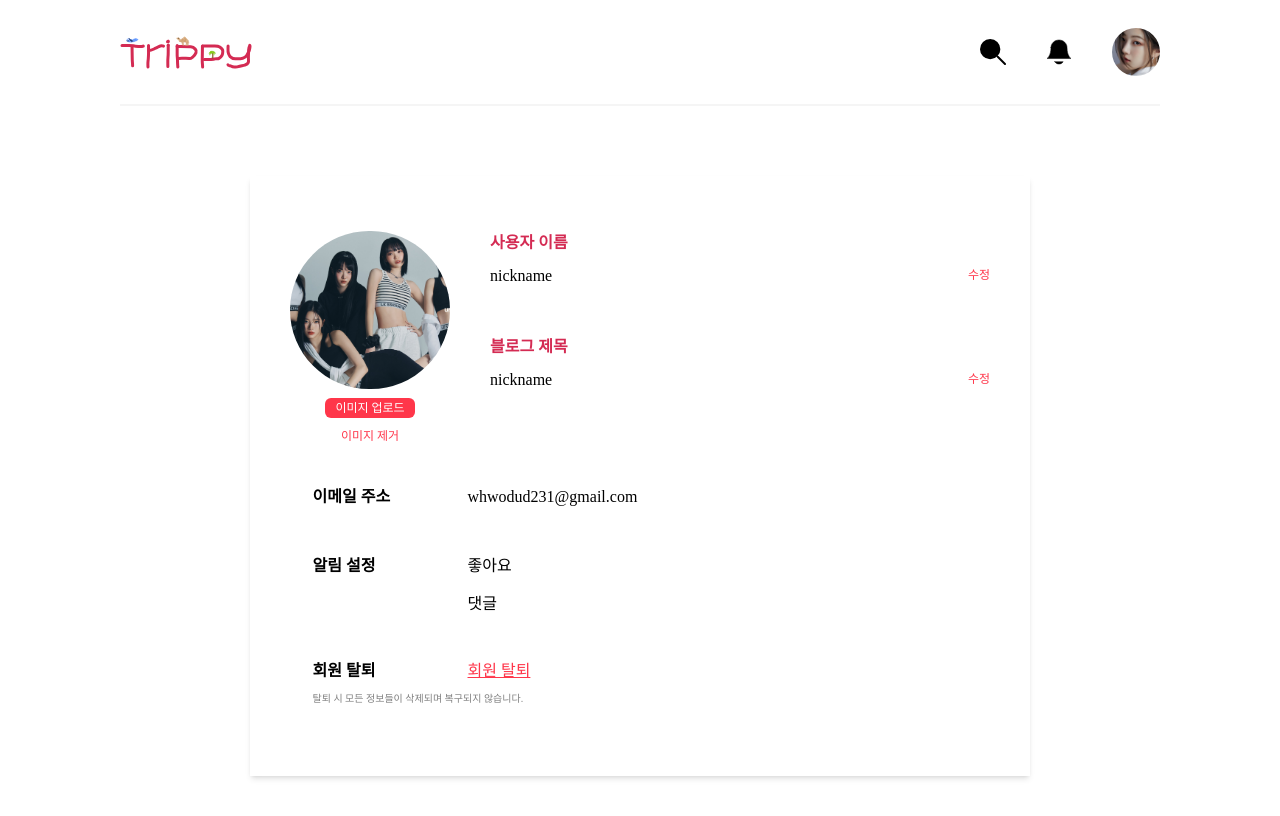
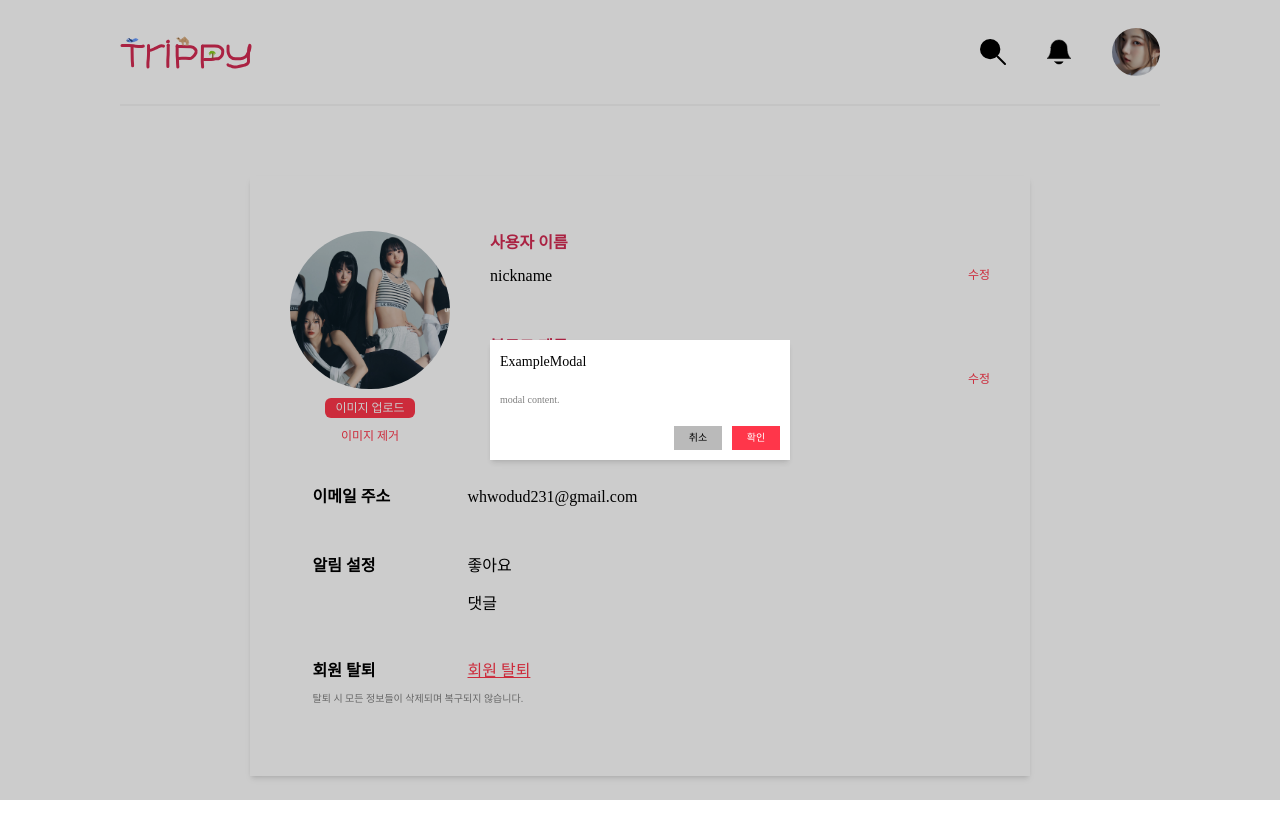
Before and after one commit to EA-Trippy/trippy-web, a Next.js app: page /setting in a window 1280 px wide. Both pictures are taken after a click on the button "회원 탈퇴". Built offline with nearby package versions, Linux system fonts and the light colour scheme.

Commit message:
모달 컴포넌트 제작 + 설정페이지-회원탈퇴 버튼과 연결해봄

```diff
--- /dev/null
+++ b/src/components/Modal.tsx
@@ -0,0 +1,40 @@
+import React from "react";
+
+interface ModalPropType {
+  modal: ModalType;
+  setModalOpen: (inOpen: boolean) => void;
+}
+
+interface ModalType {
+  hsize?: number;
+  wsize?: number;
+  /* 모달창 사이즈 조절 나중에 추가하면 수정해서 사용*/
+
+  header: string /*모달 제목*/;
+  content: string /*모달 내용*/;
+}
+
+const Modal = ({modal, setModalOpen}: ModalPropType) => {
+  const closeModal = () => {
+    setModalOpen(false);
+  };
+
+  return (
+    <div className="z-30 bg-black bg-opacity-20 flex justify-center items-center fixed top-0 left-0 w-full h-full">
+      <div className={`shadow-md h-[120px] w-[300px] bg-t100`}>
+        <div className="mt-[10px] ml-[10px] text-body2">{modal.header}</div>
+        <div className={`ml-[10px] h-[52px] flex items-center text-caption3 text-t300`}>{modal.content}</div>
+        <div className="mr-[10px] flex flex-row-reverse gap-[10px]">
+          <button className="w-[48px] h-[24px] text-caption3 text-t100 bg-p200" onClick={closeModal}>
+            확인
+          </button>
+          <button className="w-[48px] h-[24px] text-caption3 bg-t200" onClick={closeModal}>
+            취소
+          </button>
+        </div>
+      </div>
+    </div>
+  );
+};
+
+export default Modal;
--- a/src/pages/setting.tsx
+++ b/src/pages/setting.tsx
@@ -1,13 +1,20 @@
 import Header from "@/components/Header";
-import {useEffect, useRef} from "react";
+import {useEffect, useRef, useState} from "react";
 import Image from "next/image";
 import Link from "next/link";
 import Ticket from "@/components/Ticket";
 import Dashboard from "@/components/Dashboard";
 import Badge from "@/components/Badge";
 import Bookmark from "@/components/Bookmark";
+import Modal from "@/components/Modal";
 
 export default function Setting() {
+  const [modalOpen, setModalOpen] = useState(false);
+
+  const showModal = () => {
+    setModalOpen(true);
+  };
+
   return (
     <>
       <div className="relative w-screen min-h-screen bg-white pb-10">
@@ -71,7 +78,18 @@ export default function Setting() {
                 </div>
                 <div className="w-full h-[24px] flex flex-row">
                   <div className="w-[155px] text-subtitle2">회원 탈퇴</div>
-                  <button className="border:none underline text-body1 text-p200">회원 탈퇴</button>
+                  <button className="border:none underline text-body1 text-p200" onClick={showModal}>
+                    회원 탈퇴
+                  </button>
+                  {modalOpen && (
+                    <Modal
+                      modal={{
+                        header: "ExampleModal",
+                        content: "modal content.",
+                      }}
+                      setModalOpen={setModalOpen}
+                    />
+                  )}
                 </div>
                 <div className="mt-[10px] text-caption3 text-t300">
                   탈퇴 시 모든 정보들이 삭제되며 복구되지 않습니다.
```
